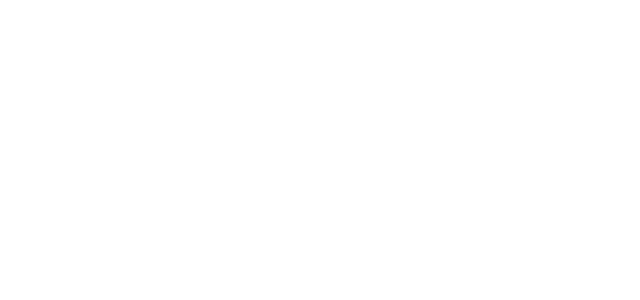
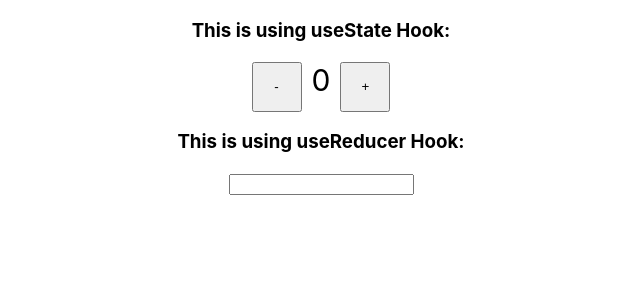
Before and after one commit to kr-mustali/reactapp, a React (Create React App) app: page /counter in a window 1280 px wide. Before the commit this address had no page. Shown: the top 300 px of the page, without its empty margins (319-959 px from the left). Built offline with nearby package versions, Linux system fonts and the light colour scheme.

Commit message:
todo list using useReducer

```diff
--- a/src/App.js
+++ b/src/App.js
@@ -2,6 +2,7 @@ import Form from "./Form";
 import Home from "./pages/Home";
 import { BrowserRouter, Routes, Route } from "react-router-dom";
 import Context from "./Context";
+import Counter from "./pages/Counter";
 
 function App() {
   return (
@@ -10,6 +11,7 @@ function App() {
         <Routes>
           <Route path="/" element={<Home />} />
           <Route path="/form" element={<Form />} />
+          <Route path="/counter" element={<Counter />} />
         </Routes>
       </BrowserRouter>
     </Context>
--- /dev/null
+++ b/src/components/Todo.js
@@ -0,0 +1,26 @@
+import React from "react";
+import { ACTIONS } from "./UseReducerCounter";
+
+export default function TODO({ todo, dispatch }) {
+  return (
+    <div>
+      <span style={{ color: todo.complete ? "green" : "red" }}>
+        {todo.name}
+      </span>
+      <button
+        onClick={() =>
+          dispatch({ type: ACTIONS.TOGGLE_TODO, payload: { id: todo.id } })
+        }
+      >
+        Toggle
+      </button>
+      <button
+        onClick={() =>
+          dispatch({ type: ACTIONS.DELETE_TODO, payload: { id: todo.id } })
+        }
+      >
+        Delete
+      </button>
+    </div>
+  );
+}
--- /dev/null
+++ b/src/components/UseReducerCounter.js
@@ -0,0 +1,57 @@
+import React, { useReducer, useState } from "react";
+import TODO from "./Todo.js";
+
+export const ACTIONS = {
+  ADD_TODO: "add-todo",
+  TOGGLE_TODO: "toggle-todo",
+  DELETE_TODO: "delete-todo",
+};
+
+function reducer(todos, action) {
+  switch (action.type) {
+    case ACTIONS.ADD_TODO:
+      return [...todos, newTodo(action.payload.name)];
+    case ACTIONS.TOGGLE_TODO:
+      return todos.map((todo) => {
+        if (todo.id === action.payload.id) {
+          return { ...todo, complete: !todo.complete };
+        }
+        return todo;
+      });
+    case ACTIONS.DELETE_TODO:
+      return todos.filter((todo) => todo.id !== action.payload.id);
+    default:
+      return;
+  }
+}
+
+function newTodo(name) {
+  return { id: Date.now(), name: name, complete: false };
+}
+
+export default function UseReducerCounter() {
+  const [todos, dispatch] = useReducer(reducer, []);
+
+  const [name, setName] = useState("");
+
+  function handleSubmit(e) {
+    e.preventDefault();
+    dispatch({ type: ACTIONS.ADD_TODO, payload: { name: name } });
+    setName("");
+  }
+  console.log(todos);
+  return (
+    <div className="block" style={{ textAlign: "center", marginTop: "20px" }}>
+      <form onSubmit={handleSubmit}>
+        <input
+          type="text"
+          value={name}
+          onChange={(e) => setName(e.target.value)}
+        />
+      </form>
+      {todos.map((todo) => {
+        return <TODO key={todo.id} todo={todo} dispatch={dispatch} />;
+      })}
+    </div>
+  );
+}
--- /dev/null
+++ b/src/components/UseStateCounter.js
@@ -0,0 +1,36 @@
+import React, { useState } from "react";
+
+export default function UseStateCounter() {
+  const [count, setCount] = useState(0);
+
+  const decrementCount = () => {
+    setCount((prevCount) => prevCount - 1);
+  };
+  const incrementCount = () => {
+    setCount((prevCount) => prevCount + 1);
+  };
+  return (
+    <div className="block" style={{ textAlign: "center", marginTop: "20px" }}>
+      <button
+        onClick={decrementCount}
+        style={{ minHeight: "50px", minWidth: "50px" }}
+      >
+        -
+      </button>
+      <span
+        style={{
+          fontSize: "30px",
+          padding: "10px 10px",
+        }}
+      >
+        {count}
+      </span>
+      <button
+        onClick={incrementCount}
+        style={{ minHeight: "50px", minWidth: "50px" }}
+      >
+        +
+      </button>
+    </div>
+  );
+}
--- /dev/null
+++ b/src/pages/Counter.js
@@ -0,0 +1,14 @@
+import React from "react";
+import UseStateCounter from "../components/UseStateCounter";
+import UseReducerCounter from "../components/UseReducerCounter";
+
+export default function Counter() {
+  return (
+    <>
+      <h3 style={{ textAlign: "center" }}>This is using useState Hook:</h3>
+      <UseStateCounter />
+      <h3 style={{ textAlign: "center" }}>This is using useReducer Hook:</h3>
+      <UseReducerCounter />
+    </>
+  );
+}
--- a/src/pages/Home.js
+++ b/src/pages/Home.js
@@ -30,6 +30,9 @@ export default function Home() {
       <p>
         Fill the form form <Link to="/form">Click</Link>
       </p>
+      <p>
+        Check out this counter <Link to="/counter">Here</Link>
+      </p>
     </>
   );
 }
```
